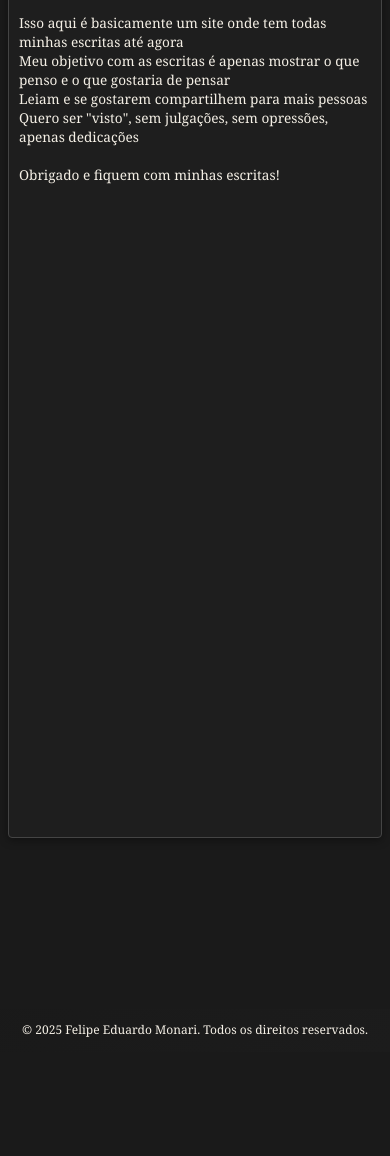
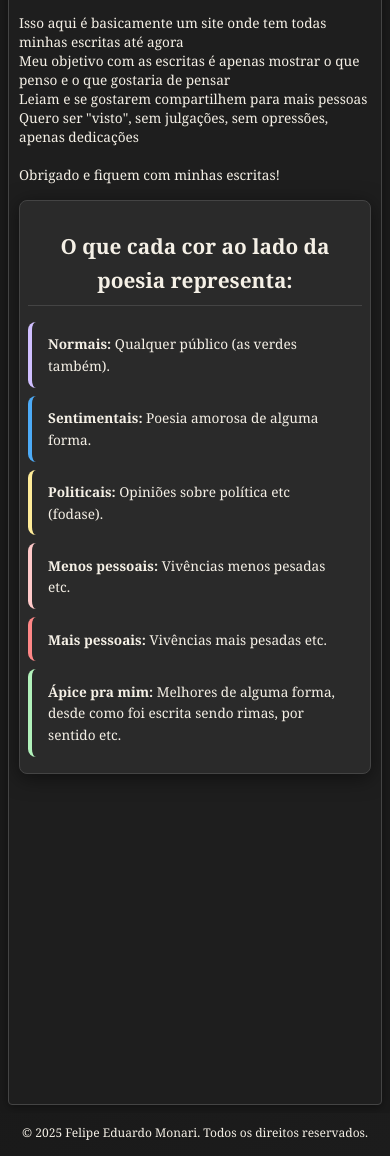
Before and after one commit to Monari14/felipeeduardomonari, a PHP site: page /index.html in a window 390 px wide. Shown: the part 283-1439 px from the top of the page. Before the commit the page ends 1320 px from the top, so only its background shows below. Run offline with PHP 8.4, Linux system fonts and the light colour scheme.

Commit message:
legenda das cores ao lado

```diff
--- a/index.html
+++ b/index.html
@@ -89,6 +89,17 @@
                     <br>
                     Obrigado e fiquem com minhas escritas!<br>
                 </p>
+            <aside class="legend" id="sidebar-legend">
+                <h3>O que cada cor ao lado da poesia representa:</h3>
+                <ul>
+                    <li class="roxo"><strong>Normais:</strong> Qualquer público (as verdes também).</li>
+                    <li class="azul"><strong>Sentimentais:</strong> Poesia amorosa de alguma forma.</li>
+                    <li class="amarelo"><strong>Politicais:</strong> Opiniões sobre política etc (fodase).</li>
+                    <li class="red-claro"><strong>Menos pessoais:</strong> Vivências menos pesadas etc.</li>
+                    <li class="red"><strong>Mais pessoais:</strong> Vivências mais pesadas etc.</li>
+                    <li class="verdeT"><strong>Ápice pra mim:</strong> Melhores de alguma forma, desde como foi escrita sendo rimas, por sentido etc.</li>
+                </ul>
+            </aside>
             </div>
         </main>
     </div>
--- a/style.css
+++ b/style.css
@@ -148,6 +148,64 @@ img{
 
 .sidebar li:hover {
     transform: translateX(3px);
+}
+
+.legend {
+    background: var(--sidebar-bg);
+    border: 1px solid #444;
+    border-radius: 8px;
+    padding: 1.5rem;
+    margin-top: 1rem;
+    box-shadow: 0 4px 20px rgba(0, 0, 0, 0.5);
+    color: var(--accent);
+}
+
+.legend h3 {
+    text-align: center;
+    font-size: 1.3rem;
+    color: var(--accent);
+    margin-bottom: 1rem;
+    border-bottom: 1px solid #444;
+    padding-bottom: 0.5rem;
+}
+
+.legend ul {
+    list-style: none;
+    padding: 0;
+    margin: 0;
+}
+
+.legend li {
+    margin: 0.5rem 0;
+    padding: 0.7rem 1rem;
+    border-radius: 8px;
+    font-weight: 500;
+    color: var(--accent);
+    border-left: 4px solid transparent;
+}
+
+.legend li.roxo {
+    border-left-color: #d0bfff;
+}
+
+.legend li.azul {
+    border-left-color: #4dabf7;
+}
+
+.legend li.amarelo {
+    border-left-color: #ffec99;
+}
+
+.legend li.red-claro {
+    border-left-color: #ffc9c9;
+}
+
+.legend li.red {
+    border-left-color: #ff8787;
+}
+
+.legend li.verdeT {
+    border-left-color: #b2f2bb;
 }
 
 /* === DETAILS/SUMMARY STYLING === */
@@ -313,6 +371,11 @@ summary.laranja:hover {
         transform: translateX(0);
     }
 
+    .legend {
+        padding: 1rem;
+        margin-top: 1rem;
+    }
+
     .sidebar ul {
         display: flex;
         flex-direction: column;
@@ -366,6 +429,11 @@ summary.laranja:hover {
         margin-top: 50px;
     }
 
+    .legend {
+        padding: 0.8rem;
+        margin-top: 1rem;
+    }
+
     .page {
         height: 80vh;
         padding: 15px;
@@ -399,6 +467,11 @@ summary.laranja:hover {
         font-size: 0.95rem;
     }
 
+    .legend {
+        padding: 0.7rem;
+        margin-top: 1rem;
+    }
+
     .page {
         height: 80vh;
         padding: 12px;
@@ -423,6 +496,11 @@ summary.laranja:hover {
 
     img {
         width: 150px;
+    }
+
+    .legend {
+        padding: 0.5rem;
+        margin-top: 1rem;
     }
 }
 
@@ -468,7 +546,7 @@ summary.laranja:hover {
     }
 
     .page {
-        height: 80vh;
+        height: 100vh;
         padding: 10px;
         font-size: 0.85rem;
         border-radius: 4px;
```
